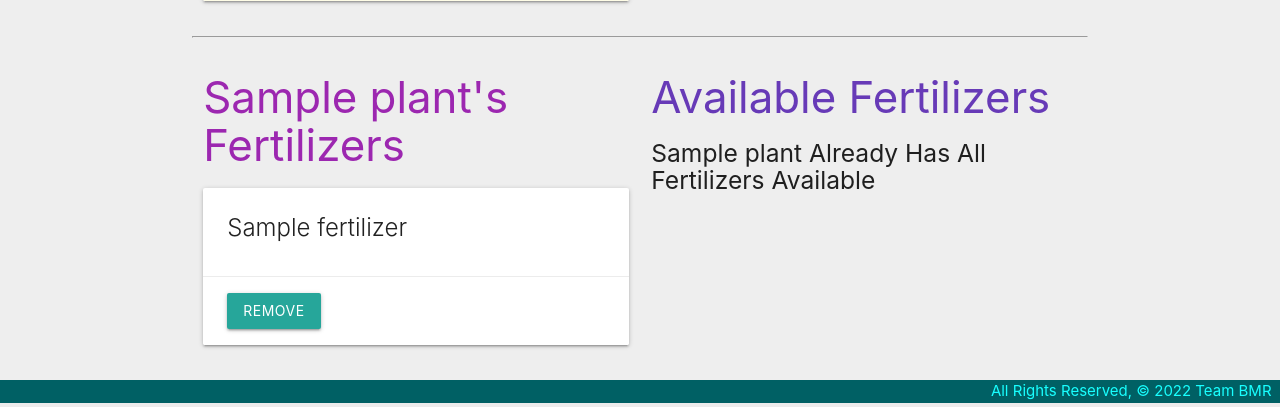
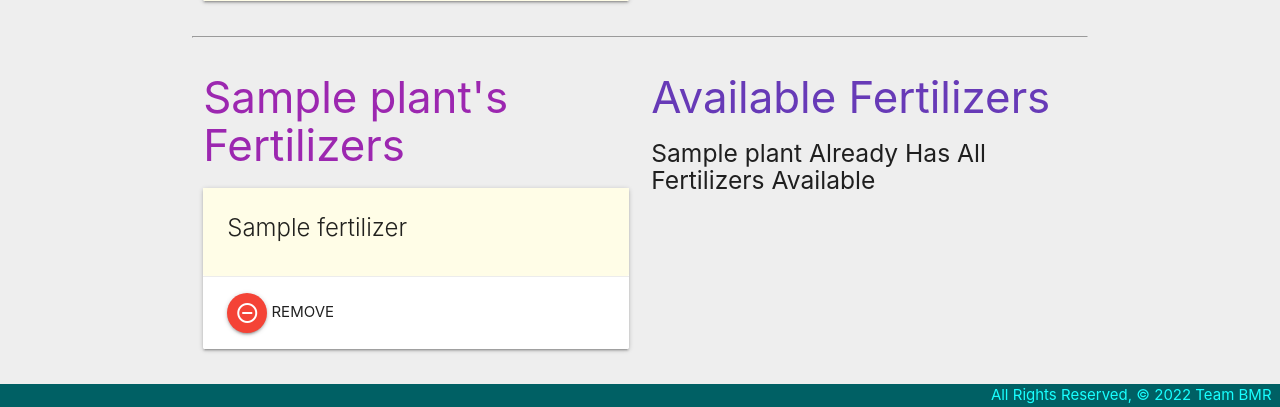
Before and after one commit to m3lfrancisco/greenthumbsup, a Django app: page /plants/my_plants/1/ in a window 1280 px wide. Shown: the part 1064-1471 px from the top of the page. Run offline with Django 4.2, Linux system fonts and the light colour scheme; a user stored in the database is signed in; tables that the repository leaves empty hold one stand-in row (values such as "Sample post"); some libraries are stand-ins or nearby versions.

Commit message:
change table class to responsive and add icons to buttons and color to card-titles

```diff
--- a/main_app/templates/plants/detail.html
+++ b/main_app/templates/plants/detail.html
@@ -28,7 +28,7 @@
             {% endif %}
         </div>
         {% for photo in plant.photo_set.all %}
-            <img class="responsive-img card-panel" src="{{photo.url}}">
+            <img class="responsive-img card-panel" src="{{photo.url}}" style="white-space: nowrap;">
         {% empty %}
             <div class="card-panel teal-text center-align">No Photos Uploaded</div>
         {% endfor %}
@@ -54,13 +54,14 @@
             <form method="post" action="{% url 'add_watering' plant.id %}">
                 {% csrf_token %}
                 {{ watering_form.as_p }}
-                <input type="submit" class="btn" value="Add Watering">
+                <button type="submit" class="btn-floating waves-effect waves-light light-blue darken-2"><i class="material-icons right">water_drop</i></button>
+                <span>WATER</span>
             </form>
         {% else %}
 
         {% endif %}
             <br>
-            <table class="striped">
+            <table class="responsive-table">
                 <thead>
                     <tr><th>Date</th><th>Time</th><th>Frequency</th></tr>
                 </thead>
@@ -84,7 +85,7 @@
             {% if plant.fertilizers.count %}
                 {% for fertilizer in plant.fertilizers.all %}
                     <div class="card">
-                        <div class="card-content">
+                        <div class="card-content" style="background-color: #FFFDE7">
                             <span class="card-title">
                                 <span>{{ fertilizer.name }}</span>
                             </span>
@@ -92,7 +93,8 @@
                         <div class="card-action">
                             <form action="{% url 'unassoc_fertilizer' plant.id fertilizer.id %}" method="post">
                                 {% csrf_token %}
-                                <button type="submit" class="btn btn-success">Remove</button>
+                                <button type="submit" class="btn-floating waves-effect waves-light red"><i class="material-icons right">remove_circle_outline</i></button>
+                                <span>REMOVE</span>
                             </form>
                         </div>
                     </div>
@@ -120,7 +122,7 @@
                         <div class="card-action">
                             <form action="{% url 'assoc_fertilizer' plant.id fertilizer.id %}" method="post">
                                 {% csrf_token %}
-                                <button type="submit" class="btn btn-success">Add</button>
+                                <button type="submit" class="btn">Add</button>
                             </form>
                         </div>
                     </div>
```
